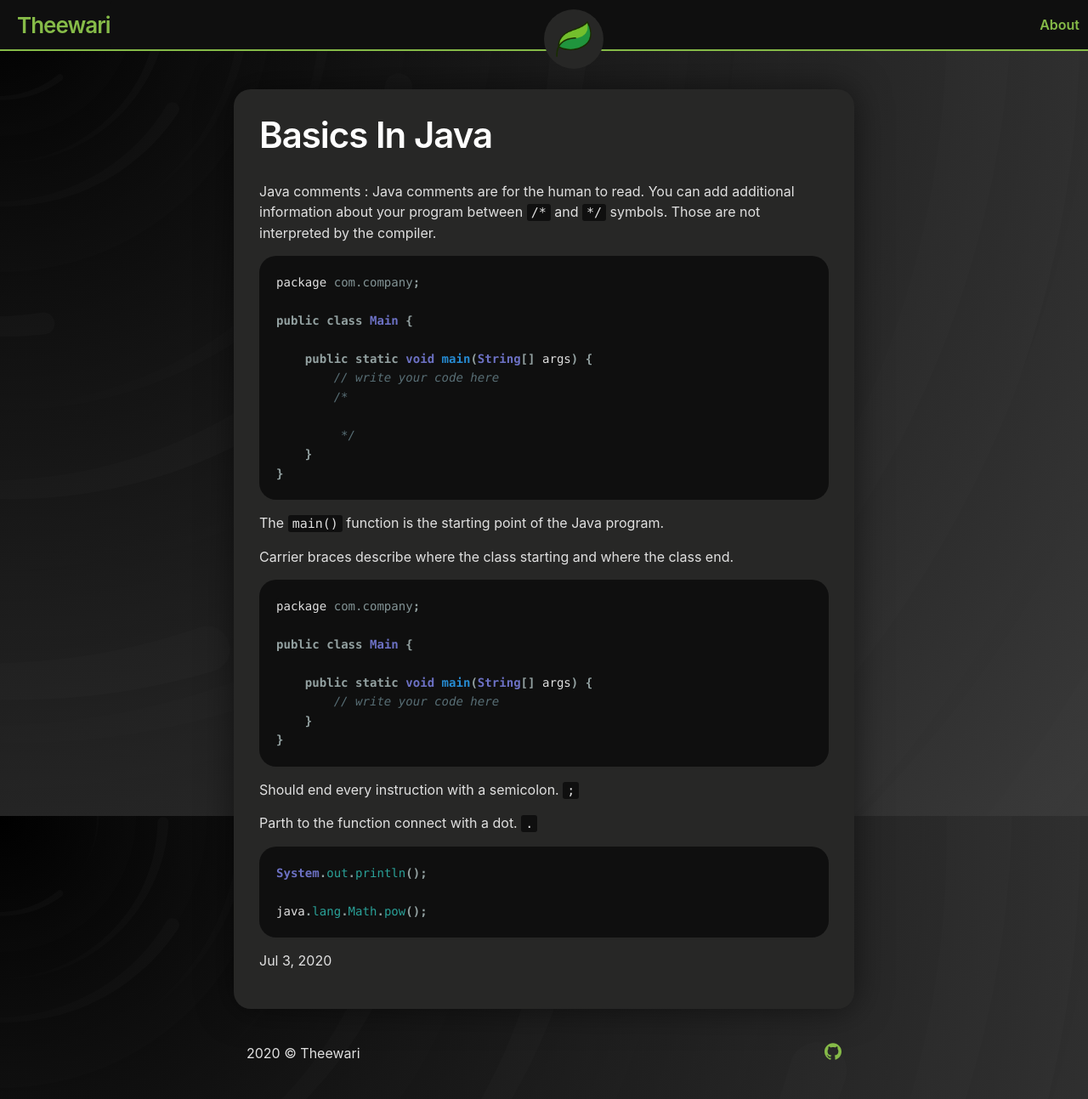
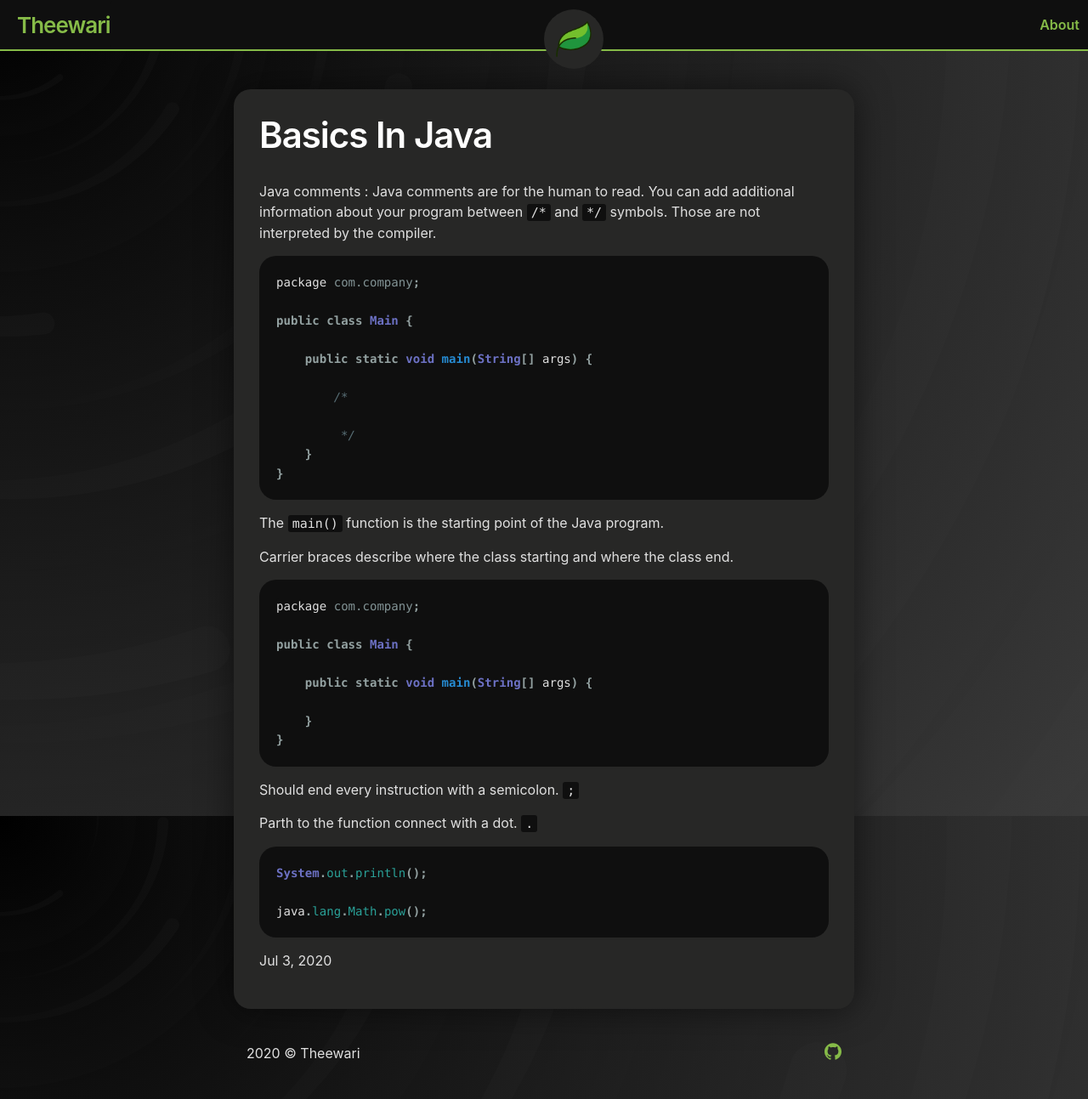
Before and after one commit to theewari/theewari.github.io, a Jekyll site: the page built from _posts/2020-07-03-Java-basic.md, in a window 1280 px wide and 1293 px high. Shown: the whole window at 85% size. Built offline with Jekyll 4.4.1, drawn with Linux system fonts in a browser that asks for light colours.

Commit message:
Update 2020-07-03-Java-basic.md

````diff
--- a/_posts/2020-07-03-Java-basic.md
+++ b/_posts/2020-07-03-Java-basic.md
@@ -13,7 +13,7 @@ package com.company;
 public class Main {
 
     public static void main(String[] args) {
-	// write your code here
+
         /*
 
          */
@@ -31,7 +31,7 @@ package com.company;
 public class Main {
 
     public static void main(String[] args) {
-	// write your code here
+
     }
 }
 ```
````
